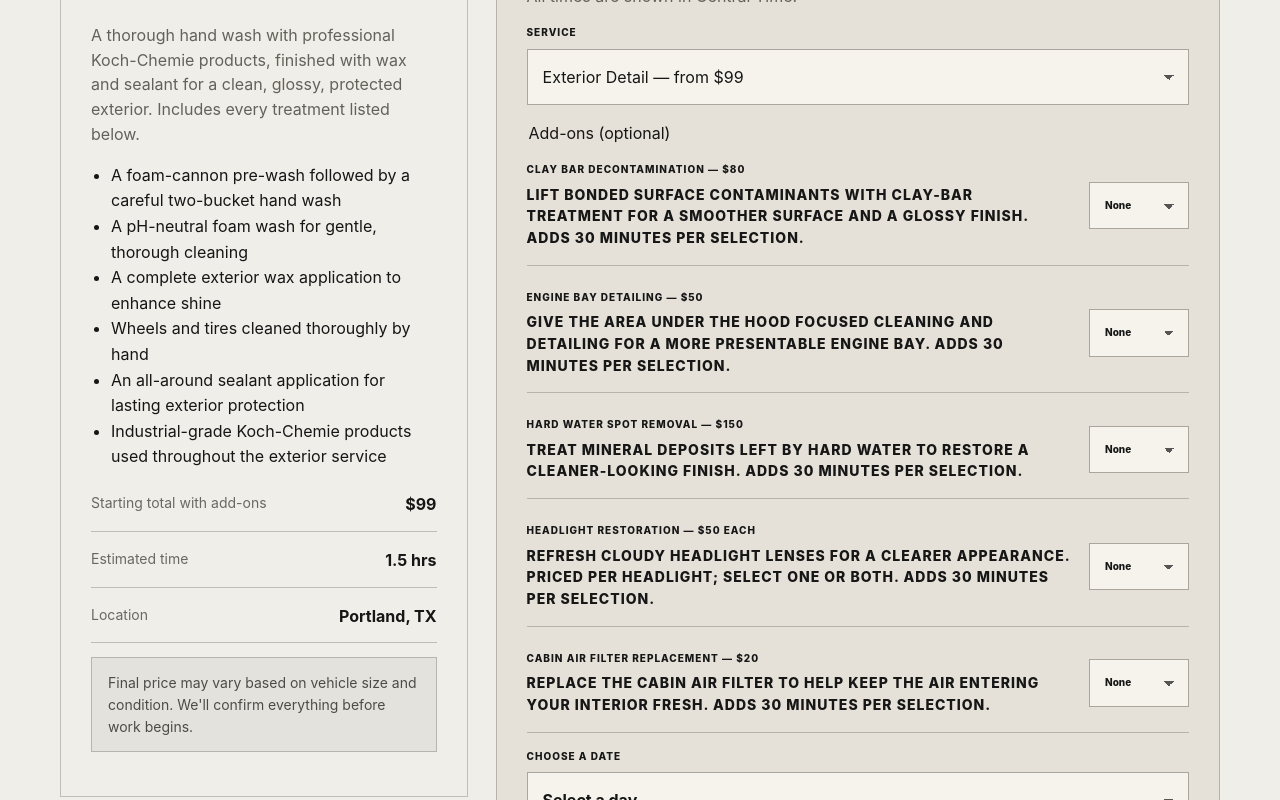
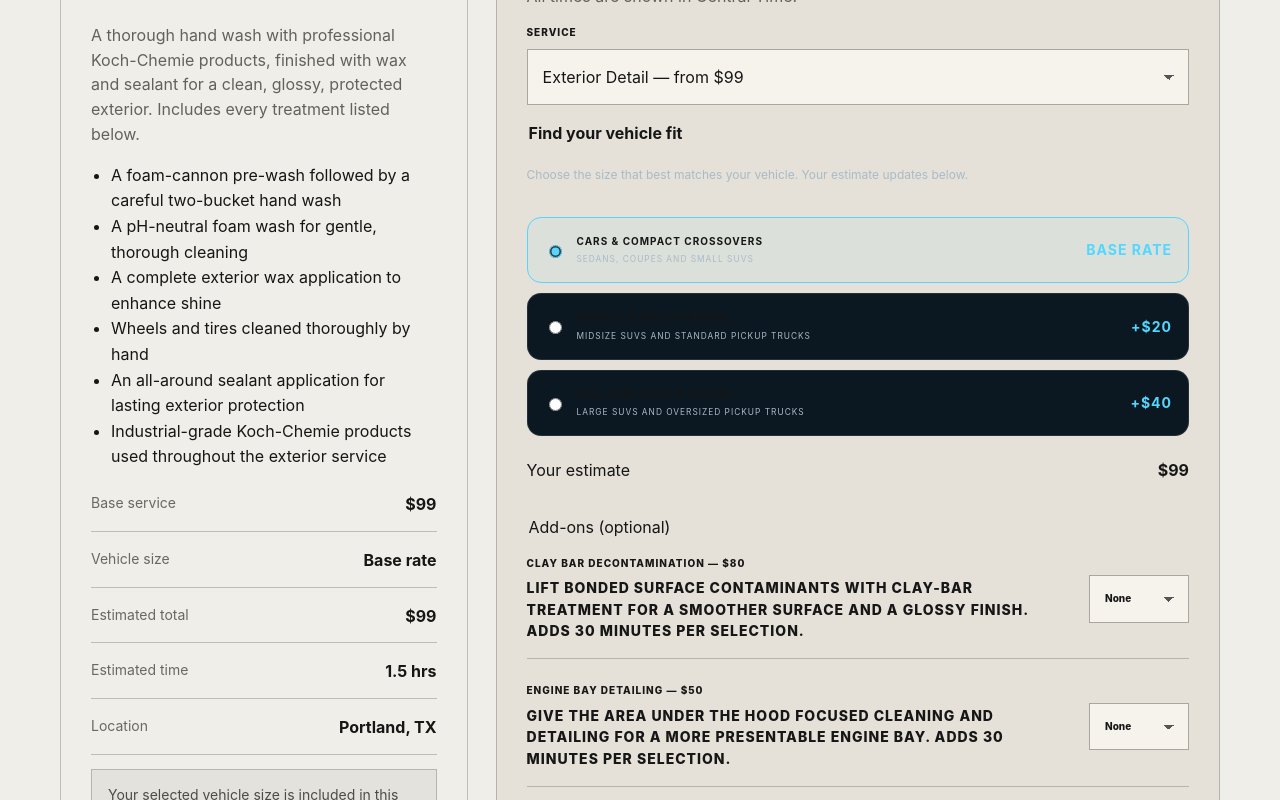
Before and after one commit to mattyaug/detailreal, a Next.js app: page /book in a window 1280 px wide. Shown: the part 740-1540 px from the top of the page. Built offline with nearby package versions, Linux system fonts and the light colour scheme.

Commit message:
Add vehicle-size pricing to booking with server-verified estimates

```diff
--- a/app/api/bookings/route.ts
+++ b/app/api/bookings/route.ts
@@ -1,7 +1,7 @@
 import { randomUUID } from "node:crypto";
 import { DateTime } from "luxon";
 import { NextRequest, NextResponse } from "next/server";
-import { getService, priceAddOns } from "@/lib/services";
+import { getService, priceVehicle, priceAddOns } from "@/lib/services";
 import { BUSINESS_TIME_ZONE, getAvailableSlots } from "@/lib/schedule";
 import { execute, isBookingConflict } from "@/lib/db";
 
@@ -15,6 +15,7 @@ type BookingInput = {
   phone?: string;
   address?: string;
   vehicle?: string;
+  vehicleSize?: unknown;
   notes?: string;
   company?: string;
   serviceSlug?: string;
@@ -53,8 +54,11 @@ export async function POST(request: NextRequest) {
     if (!start.isValid) return NextResponse.json({ error: "Choose a valid appointment time." }, { status: 400 });
 
     const durationMinutes = service.durationMinutes + addOns.durationMinutes;
-    const priceCents = service.startingPriceCents + addOns.priceCents;
-    const serviceName = service.name + (addOns.summary ? ` + ${addOns.summary}` : "");
+    let vehiclePricing;
+    try { vehiclePricing = priceVehicle(service, body.vehicleSize); }
+    catch { return NextResponse.json({ error: "Choose a vehicle size." }, { status: 400 }); }
+    const priceCents = vehiclePricing.priceCents + addOns.priceCents;
+    const serviceName = `${service.name} — ${vehiclePricing.vehicleSize.name}` + (addOns.summary ? ` + ${addOns.summary}` : "");
     const bookingNotes = `${notes}${notes ? "\n\n" : ""}Water and electricity access confirmed.${addOns.summary ? `\nAdd-ons: ${addOns.summary}` : ""}`;
     const localDate = start.toFormat("yyyy-MM-dd");
     const available = await getAvailableSlots(localDate, durationMinutes);
@@ -79,7 +83,7 @@ export async function POST(request: NextRequest) {
           WHERE status <> 'cancelled' AND starts_at < ? AND ends_at > ?
         )`,
         [
-          id, customerName, email, phone, address, vehicle,
+          id, customerName, email, phone, address, `${vehicle} (${vehiclePricing.vehicleSize.name})`,
           service.slug, serviceName, priceCents, durationMinutes,
           start.toUTC().toISO(), end.toUTC().toISO(), bookingNotes,
           end.toUTC().toISO(), start.toUTC().toISO(),
@@ -110,7 +114,7 @@ export async function POST(request: NextRequest) {
     return NextResponse.json({
       ok: true,
       emailAccepted,
-      booking: { id, serviceName, startsAt: start.toISO() },
+      booking: { id, serviceName, startsAt: start.toISO(), priceCents },
     }, { status: 201 });
   } catch (error) {
     console.error(error);
--- a/app/book/booking-form.tsx
+++ b/app/book/booking-form.tsx
@@ -1,14 +1,14 @@
 "use client";
 
 import { FormEvent, useEffect, useMemo, useState } from "react";
-import { SERVICES, ADD_ONS, priceAddOns, type AddOnSelection, formatPrice } from "@/lib/services";
+import { SERVICES, ADD_ONS, VEHICLE_SIZES, priceVehicle, priceAddOns, type AddOnSelection, formatPrice } from "@/lib/services";
 
 type Slot = { value: string; label: string };
 
 type BookingResponse = {
   ok?: boolean;
   emailAccepted?: boolean;
-  booking?: { id: string; serviceName: string; startsAt: string };
+  booking?: { id: string; serviceName: string; startsAt: string; priceCents: number };
   error?: string;
 };
 
@@ -36,6 +36,7 @@ function bookableDates() {
 
 export function BookingForm({ initialService }: { initialService: string }) {
   const [serviceSlug, setServiceSlug] = useState(initialService);
+  const [vehicleSize, setVehicleSize] = useState<string>("compact");
   const [addOnSelections, setAddOnSelections] = useState<AddOnSelection[]>([]);
   const [utilitiesConfirmed, setUtilitiesConfirmed] = useState(false);
   const addOns = useMemo(() => priceAddOns(addOnSelections), [addOnSelections]);
@@ -52,7 +53,8 @@ export function BookingForm({ initialService }: { initialService: string }) {
     () => SERVICES.find((item) => item.slug === serviceSlug) ?? SERVICES[0],
     [serviceSlug],
   );
-  const totalPrice = service.startingPriceCents + addOns.priceCents;
+  const vehiclePricing = priceVehicle(service, vehicleSize);
+  const totalPrice = vehiclePricing.priceCents + addOns.priceCents;
   const totalMinutes = service.durationMinutes + addOns.durationMinutes;
   const dates = useMemo(bookableDates, []);
 
@@ -101,7 +103,7 @@ export function BookingForm({ initialService }: { initialService: string }) {
       const response = await fetch("/api/bookings", {
         method: "POST",
         headers: { "Content-Type": "application/json" },
-        body: JSON.stringify({ ...payload, serviceSlug, startsAt: selectedTime, addOns: addOnSelections, utilitiesConfirmed }),
+        body: JSON.stringify({ ...payload, serviceSlug, vehicleSize, startsAt: selectedTime, addOns: addOnSelections, utilitiesConfirmed }),
       });
       const data: BookingResponse = await response.json();
       if (!response.ok) throw new Error(data.error || "Unable to book this appointment.");
@@ -111,6 +113,7 @@ export function BookingForm({ initialService }: { initialService: string }) {
       setSlots([]);
       setDate("");
       setAddOnSelections([]);
+      setVehicleSize("compact");
       setUtilitiesConfirmed(false);
       formElement.reset();
     } catch (err) {
@@ -128,11 +131,14 @@ export function BookingForm({ initialService }: { initialService: string }) {
         <p>{service.description}</p>
         <ul className="service-inclusions">{service.includes.map((item) => <li key={item}>{item}</li>)}</ul>
         <div className="summary-list">
-          <div className="summary-item"><span>Starting total with add-ons</span><strong>{formatPrice(totalPrice)}</strong></div>
+          <div className="summary-item"><span>Base service</span><strong>{formatPrice(service.startingPriceCents)}</strong></div>
+          <div className="summary-item"><span>Vehicle size</span><strong>{vehiclePricing.vehicleSize.adjustmentCents ? `+${formatPrice(vehiclePricing.vehicleSize.adjustmentCents)}` : "Base rate"}</strong></div>
+          {addOns.priceCents > 0 && <div className="summary-item"><span>Add-ons</span><strong>{formatPrice(addOns.priceCents)}</strong></div>}
+          <div className="summary-item" aria-live="polite"><span>Estimated total</span><strong>{formatPrice(totalPrice)}</strong></div>
           <div className="summary-item"><span>Estimated time</span><strong>{totalMinutes / 60} hrs</strong></div>
           <div className="summary-item"><span>Location</span><strong>Portland, TX</strong></div>
         </div>
-        <div className="info-box">Final price may vary based on vehicle size and condition. We&apos;ll confirm everything before work begins.</div>
+        <div className="info-box">Your selected vehicle size is included in this estimate. Any additional work for vehicle condition will be discussed before we begin.</div>
       </aside>
 
       <form className="form-card" onSubmit={submit}>
@@ -142,6 +148,7 @@ export function BookingForm({ initialService }: { initialService: string }) {
         {confirmation && (
           <div className="success-box">
             Booking confirmed. Reference <strong>{confirmation.id.slice(0, 8).toUpperCase()}</strong>. Your {confirmation.serviceName} is scheduled for {new Date(confirmation.startsAt).toLocaleString("en-US", { timeZone: "America/Chicago", dateStyle: "long", timeStyle: "short" })}.
+            <p>Estimated total: <strong>{formatPrice(confirmation.priceCents)}</strong>.</p>
             <p>{emailAccepted ? "Your confirmation email has been submitted for delivery. Please check your inbox and spam folder." : "Your appointment is saved, but we could not send the confirmation email. Keep this reference; you do not need to book again."}</p>
           </div>
         )}
@@ -154,6 +161,17 @@ export function BookingForm({ initialService }: { initialService: string }) {
               {SERVICES.map((item) => <option key={item.slug} value={item.slug}>{item.name} — from {formatPrice(item.startingPriceCents)}</option>)}
             </select>
           </div>
+          <fieldset className="field full vehicle-size-field"><legend>Find your vehicle fit</legend>
+            <p className="help" id="vehicle-size-help">Choose the size that best matches your vehicle. Your estimate updates below.</p>
+            <div className="vehicle-size-options" aria-describedby="vehicle-size-help">
+              {VEHICLE_SIZES.map((size) => <label className={`vehicle-size-option${vehicleSize === size.slug ? " selected" : ""}`} key={size.slug}>
+                <input type="radio" name="vehicleSize" value={size.slug} checked={vehicleSize === size.slug} onChange={() => setVehicleSize(size.slug)} required />
+                <span><strong>{size.name}</strong><small>{size.description}</small></span>
+                <strong className="vehicle-size-price">{size.adjustmentCents ? `+${formatPrice(size.adjustmentCents)}` : "Base rate"}</strong>
+              </label>)}
+            </div>
+            <p className="vehicle-size-total" aria-live="polite">Your estimate <strong>{formatPrice(totalPrice)}</strong></p>
+          </fieldset>
           <fieldset className="field full" style={{ border: 0, padding: 0, margin: 0 }}><legend>Add-ons (optional)</legend>
             {ADD_ONS.map((item) => <label className="addon-choice" key={item.slug}><span>{item.name} — {formatPrice(item.priceCents)}{item.slug === "headlight" ? " each" : ""}<small>{item.description} Adds {item.durationMinutes} minutes per selection.</small></span><select className="select" aria-label={`${item.name} quantity`} value={addOnSelections.find((selected) => selected.slug === item.slug)?.quantity ?? 0} onChange={(event) => { const quantity = Number(event.target.value); setSelectedTime(""); setAddOnSelections((current) => [...current.filter((selected) => selected.slug !== item.slug), ...(quantity ? [{ slug: item.slug, quantity }] : [])]); }}><option value={0}>None</option>{Array.from({ length: item.maxQuantity }, (_, index) => <option key={index + 1} value={index + 1}>{index + 1}</option>)}</select></label>)}
           </fieldset>
@@ -186,7 +204,7 @@ export function BookingForm({ initialService }: { initialService: string }) {
 
         <label className="utility-confirmation"><input type="checkbox" required checked={utilitiesConfirmed} onChange={(event) => setUtilitiesConfirmed(event.target.checked)} /><span>I confirm there will be access to water and electricity at the appointment location.</span></label>
         <div className="form-actions">
-          <span className="help">Submitting reserves the selected time immediately.</span>
+          <span className="help" aria-live="polite">Estimated total: <strong>{formatPrice(totalPrice)}</strong>. Submitting reserves the selected time immediately.</span>
           <button className="button" disabled={submitting || !selectedTime || !utilitiesConfirmed}>{submitting ? "Booking…" : "Confirm appointment"}</button>
         </div>
       </form>
--- a/app/globals.css
+++ b/app/globals.css
@@ -367,4 +367,16 @@ h3 { font-size: 23px; }
 
 .hour-blocks { display: flex; flex-wrap: wrap; gap: 6px; margin: 8px 0 16px; }
 .hour-blocks .small-button { font-size: 0.75rem; }
+.vehicle-size-field { border: 0; padding: 0; margin: 0; min-width: 0; }
+.vehicle-size-field legend { font-weight: 700; margin-bottom: 8px; }
+.vehicle-size-options { display: grid; gap: 10px; margin-top: 12px; }
+.vehicle-size-option { display: flex; align-items: center; gap: 12px; padding: 16px; border: 1px solid var(--line); border-radius: 14px; cursor: pointer; background: #0b1822; }
+.vehicle-size-option.selected { border-color: var(--accent); background: rgba(83,215,255,.07); }
+.vehicle-size-option:focus-within { outline: 2px solid var(--accent); outline-offset: 3px; }
+.vehicle-size-option input { flex: 0 0 auto; accent-color: var(--accent); }
+.vehicle-size-option span { flex: 1; min-width: 0; }
+.vehicle-size-option small { display: block; color: var(--muted); margin-top: 4px; font-weight: 400; }
+.vehicle-size-price { white-space: nowrap; color: var(--accent); font-size: 14px; }
+.vehicle-size-total { display: flex; justify-content: space-between; gap: 12px; margin-top: 14px; }
+@media (max-width: 440px) { .vehicle-size-option { padding: 12px; gap: 8px; } .vehicle-size-option strong { font-size: 13px; } }
 .booking-row-actions [aria-pressed='true'] { outline: 2px solid currentColor; }
--- a/lib/services.ts
+++ b/lib/services.ts
@@ -2,6 +2,16 @@ export type Service = {
   slug: string; name: string; description: string; includes: string[];
   durationMinutes: number; startingPriceCents: number;
 };
+export const VEHICLE_SIZES = [
+  { slug: "compact", name: "Cars & Compact Crossovers", description: "Sedans, coupes and small SUVs", adjustmentCents: 0 },
+  { slug: "standard", name: "Midsize SUVs & Pickups", description: "Midsize SUVs and standard pickup trucks", adjustmentCents: 2000 },
+  { slug: "large", name: "Full-Size SUVs & Trucks", description: "Large SUVs and oversized pickup trucks", adjustmentCents: 4000 },
+] as const;
+export function priceVehicle(service: Service, size: unknown) {
+  const vehicleSize = VEHICLE_SIZES.find((item) => item.slug === size);
+  if (!vehicleSize) throw new Error("Choose a vehicle size.");
+  return { vehicleSize, priceCents: service.startingPriceCents + vehicleSize.adjustmentCents };
+}
 const exterior = [
   "A foam-cannon pre-wash followed by a careful two-bucket hand wash",
   "A pH-neutral foam wash for gentle, thorough cleaning",
--- a/package.json
+++ b/package.json
@@ -18,6 +18,7 @@
     "typecheck": "tsc --noEmit",
     "test:db": "node --test tests/database.test.mjs",
     "test:schedule": "node --experimental-strip-types --test tests/schedule-controls.test.mjs",
+    "test:pricing": "node --experimental-strip-types --test tests/vehicle-pricing.test.mjs",
     "test:email": "node --experimental-strip-types --test tests/booking-email.test.mjs",
     "test:addons": "node --experimental-strip-types --test tests/add-ons.test.mjs"
   },
```
Also changed, not shown: 1 other file (tests, documents, lock files or other folders).
